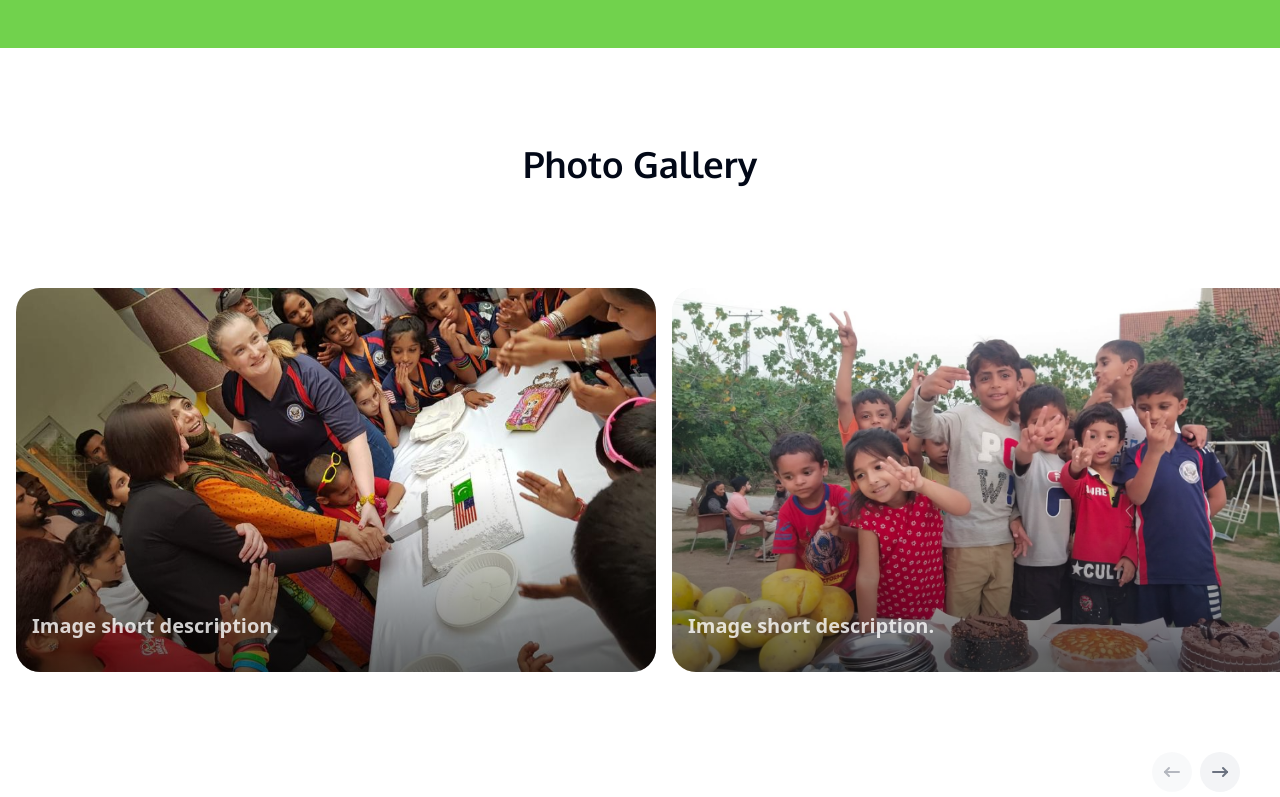
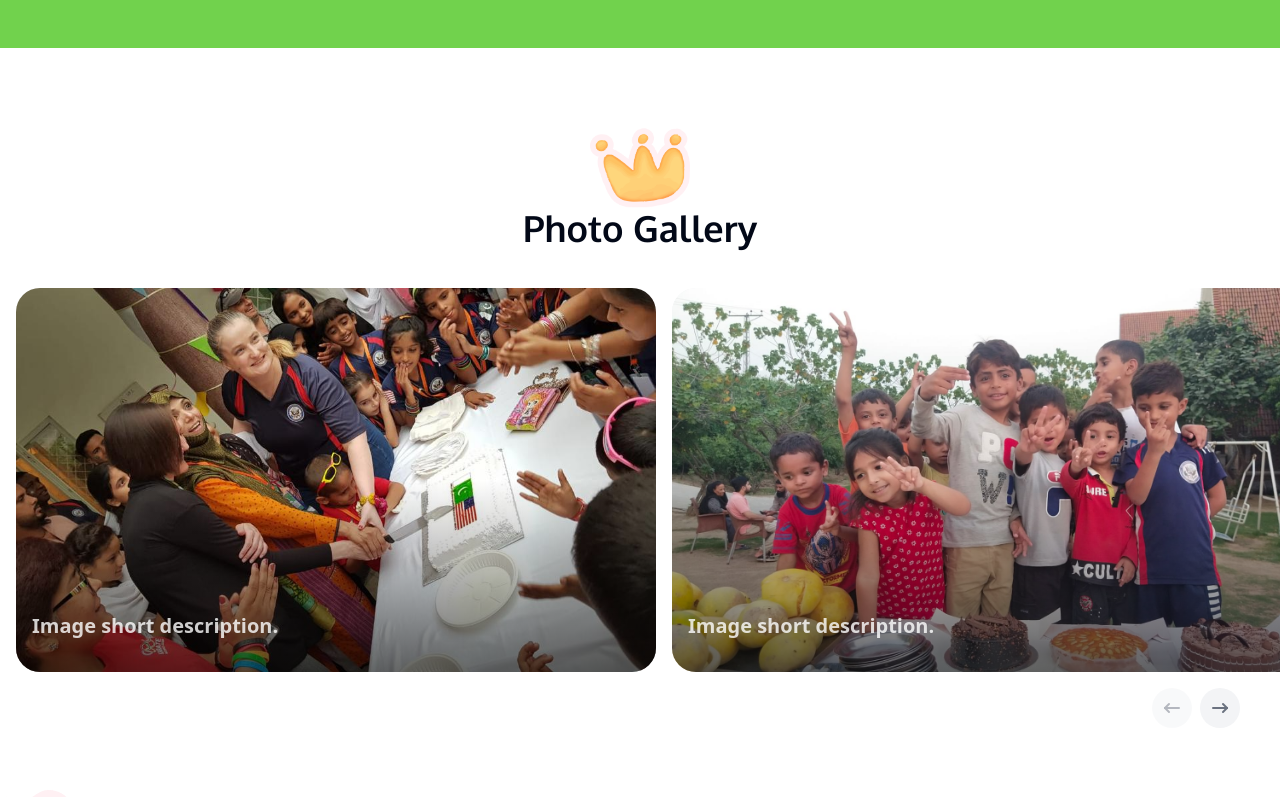
Before and after one commit to Zain-ul-din/begum-inayat, a Next.js app: page / in a window 1280 px wide. Shown: the part 2360-3157 px from the top of the page. Built offline with nearby package versions, Linux system fonts and the light colour scheme.

Commit message:
made few changes

```diff
--- a/src/app/page.tsx
+++ b/src/app/page.tsx
@@ -17,12 +17,8 @@ export default function Home() {
       <OurMission />
       <LearnMore />
       {/* image gallery */}
-      <div className="max-w-screen-xl mx-auto mt-24  relative">
-        <h1 className="to-blue-950 text-4xl font-black mb-6 text-center">
-          Photo Gallery
-        </h1>
-        <ImagesCarousel />
-      </div>
+      <ImagesCarousel />
+
       <CTA />
     </>
   );
--- a/src/components/images-carousel.tsx
+++ b/src/components/images-carousel.tsx
@@ -9,9 +9,22 @@ export function ImagesCarousel() {
   ));
 
   return (
-    <div className="w-full h-full">
-      <Carousel items={cards} />
-    </div>
+    <section className="max-w-screen-xl mx-auto mt-32 md:mt-40 relative">
+      <div className="absolute -z-10 -translate-y-full max-sm:-rotate-6 left-1/2 -translate-x-1/2">
+        <img
+          src="/images/art/crown.png"
+          alt="crown art"
+          width={100}
+          height={100}
+        />
+      </div>
+      <h1 className="to-blue-950 text-4xl font-black mb-6 text-center">
+        Photo Gallery
+      </h1>
+      <div className="w-full h-full">
+        <Carousel items={cards} />
+      </div>
+    </section>
   );
 }
 
--- a/src/components/ui/apple-cards-carousel.tsx
+++ b/src/components/ui/apple-cards-carousel.tsx
@@ -81,7 +81,7 @@ export const Carousel = ({ items, initialScroll = 0 }: CarouselProps) => {
     >
       <div className="relative w-full">
         <div
-          className="flex w-full overflow-x-scroll overscroll-x-auto py-10 md:py-20 scroll-smooth [scrollbar-width:none]"
+          className="flex w-full overflow-x-scroll overscroll-x-auto py-4  scroll-smooth [scrollbar-width:none]"
           ref={carouselRef}
           onScroll={checkScrollability}
         >
@@ -155,7 +155,7 @@ export const Card = ({
     <>
       <motion.button
         layoutId={layout ? `card-${card.title}` : undefined}
-        className="rounded-3xl bg-gray-100 dark:bg-neutral-900 h-[60vw] w-[80vw] md:h-[30vw] md:w-[50vw] md:max-w-[750px] overflow-hidden flex flex-col items-start justify-start relative z-10"
+        className="rounded-3xl bg-gray-100 dark:bg-neutral-900 h-[70vw] w-[80vw] md:h-[30vw] md:w-[50vw] md:max-w-[750px] overflow-hidden flex flex-col items-start justify-start relative z-10"
       >
         <div className="absolute h-full top-0 inset-x-0 bg-gradient-to-b from-transparent via-transparent to-black/60  z-30 pointer-events-none" />
         <div className="relative z-40 p-4 h-full flex">
```
Also changed, not shown: public/images/art/crown.png (added).
